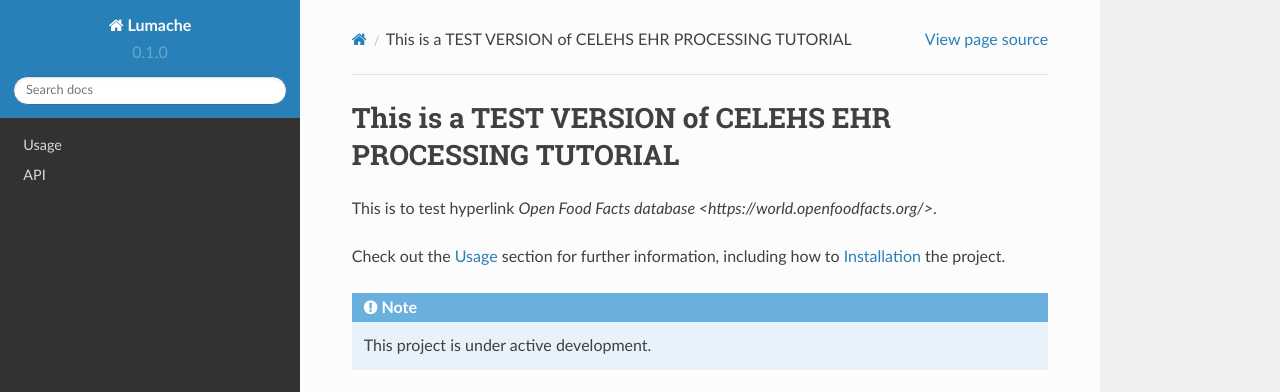
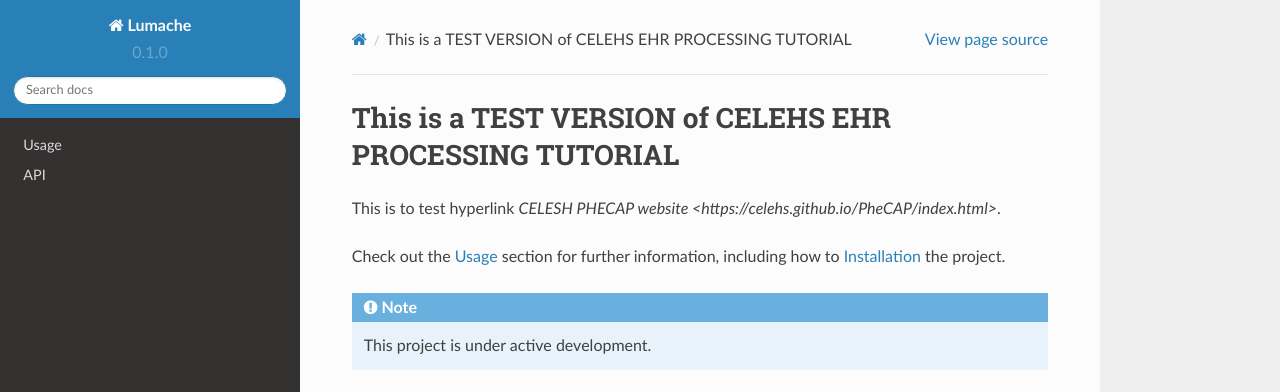
Before and after one commit to gigglypear/ehr_protocol_tutorial_test, a Sphinx documentation site: the page built from docs/source/index.rst, in a window 1280 px wide. Shown: the top 392 px of the page. Built offline with Sphinx 7.4.7 and the Read the Docs theme 2.0.0, drawn with Linux system fonts in a browser that asks for light colours.

Commit message:
Update index.rst

```diff
--- a/docs/source/index.rst
+++ b/docs/source/index.rst
@@ -1,7 +1,7 @@
 This is a TEST VERSION of CELEHS EHR PROCESSING TUTORIAL
 ========================================================
 
-This is to test hyperlink `Open Food Facts database <https://world.openfoodfacts.org/>`.
+This is to test hyperlink `CELESH PHECAP website <https://celehs.github.io/PheCAP/index.html>`.
 
 Check out the :doc:`usage` section for further information, including
 how to :ref:`installation` the project.
```
